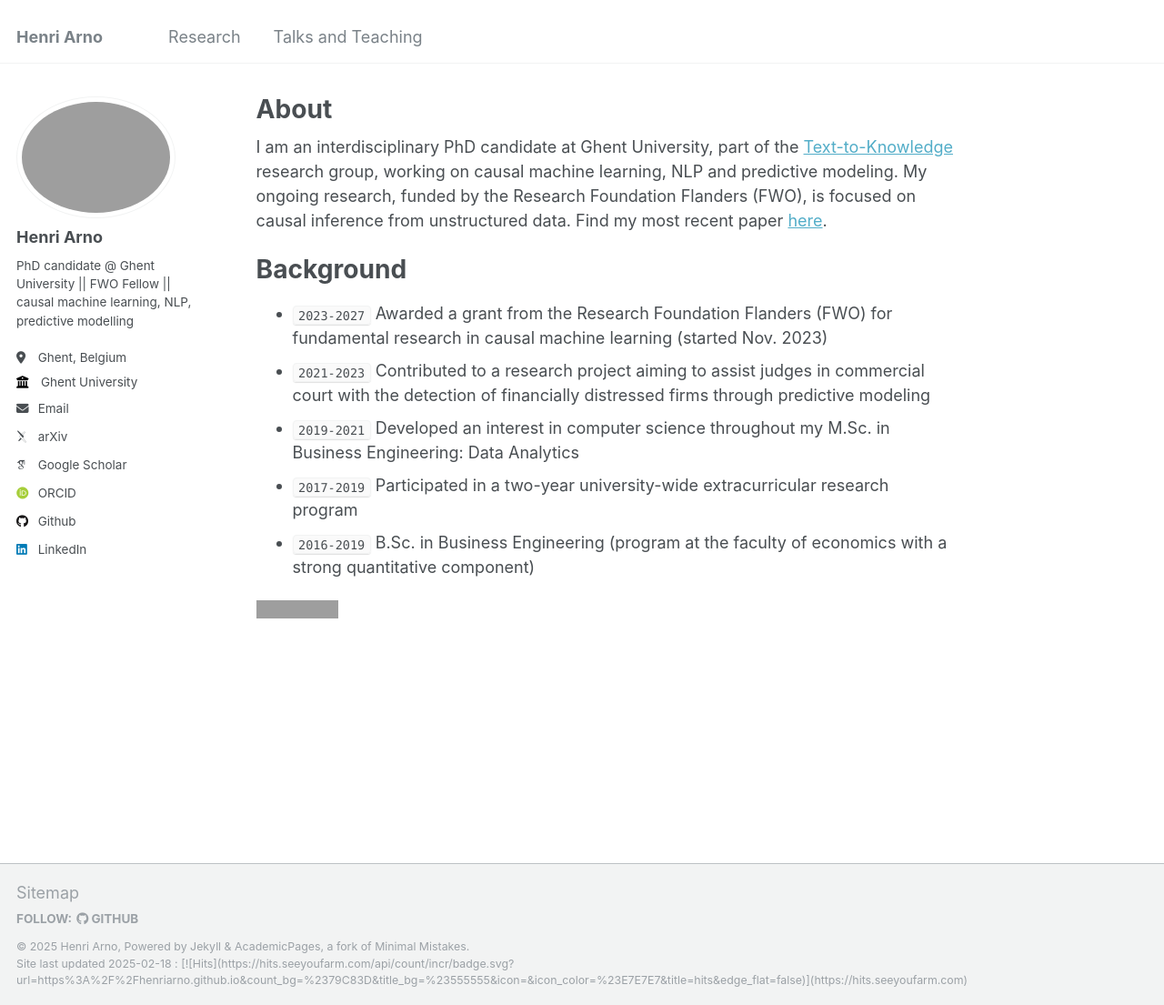
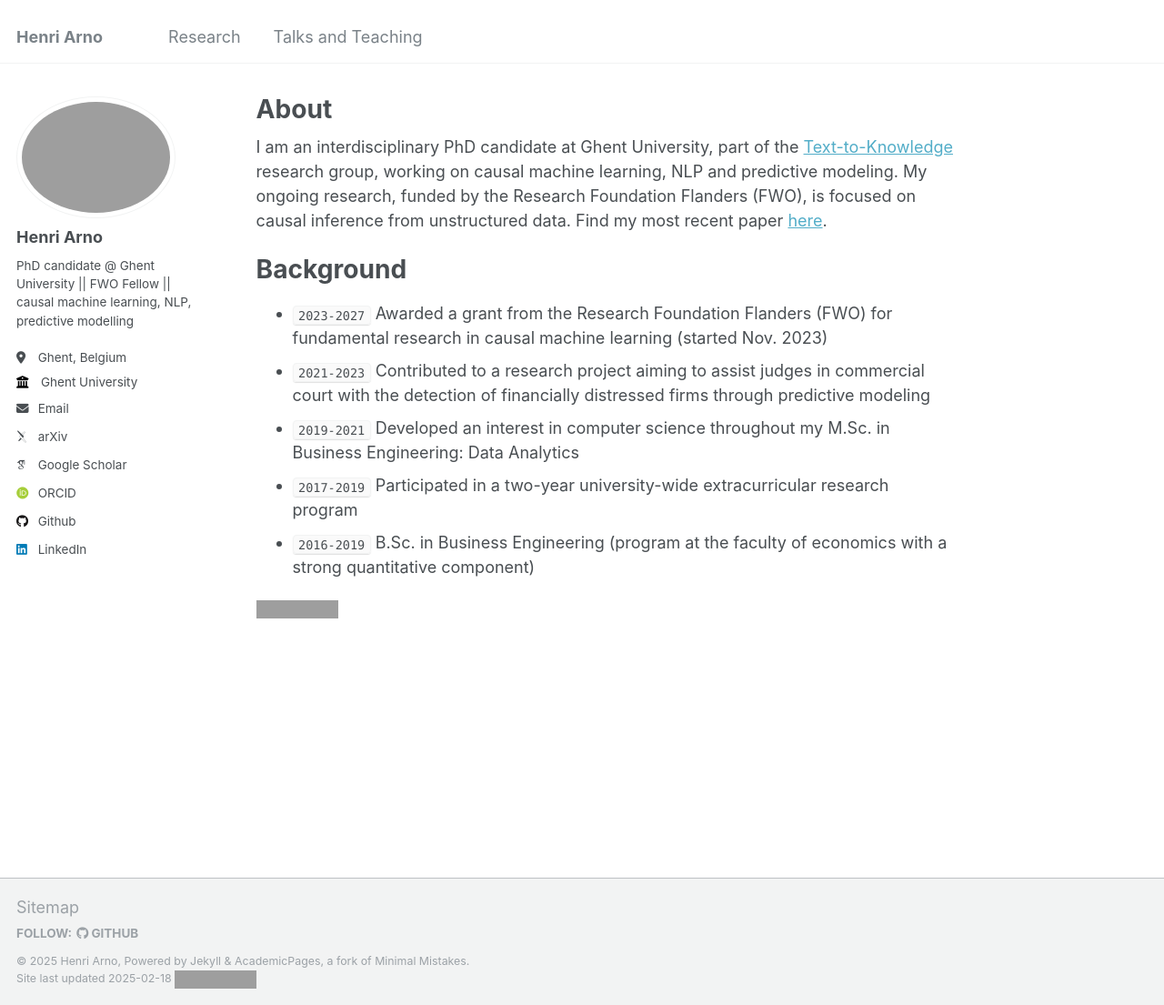
Before and after one commit to HenriArno/HenriArno.github.io, a Jekyll site: the page built from _pages/about.md, in a window 1280 px wide and 1105 px high. Shown: the whole window at 91% size. Built offline with Jekyll 4.4.1, drawn with Linux system fonts in a browser that asks for light colours; some web fonts are replaced; grey boxes are pictures that could not be loaded.

Commit message:
Update footer.html

```diff
--- a/_includes/footer.html
+++ b/_includes/footer.html
@@ -18,7 +18,5 @@
 
 <div class="page__footer-copyright">
   &copy; {{ site.time | date: '%Y' }} {{ site.name | default: site.title }}, {{ site.data.ui-text[site.locale].powered_by | default: "Powered by" }} <a href="http://jekyllrb.com" rel="nofollow">Jekyll</a> &amp; <a href="https://github.com/academicpages/academicpages.github.io">AcademicPages</a>, a fork of <a href="https://mademistakes.com/work/minimal-mistakes-jekyll-theme/" rel="nofollow">Minimal Mistakes</a>.<br />
-  Site last updated {{ "now" | date: '%Y-%m-%d' %}} :
-[![Hits](https://hits.seeyoufarm.com/api/count/incr/badge.svg?url=https%3A%2F%2Fhenriarno.github.io&count_bg=%2379C83D&title_bg=%23555555&icon=&icon_color=%23E7E7E7&title=hits&edge_flat=false)](https://hits.seeyoufarm.com)
-
+  Site last updated {{ "now" | date: '%Y-%m-%d' %}} <a href="https://hits.seeyoufarm.com"><img src="https://hits.seeyoufarm.com/api/count/incr/badge.svg?url=https%3A%2F%2Fhenriarno.github.io&count_bg=%2379C83D&title_bg=%23555555&icon=&icon_color=%23E7E7E7&title=hits&edge_flat=false"/></a>
 </div>
```
